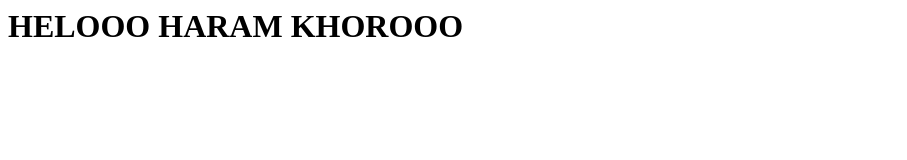
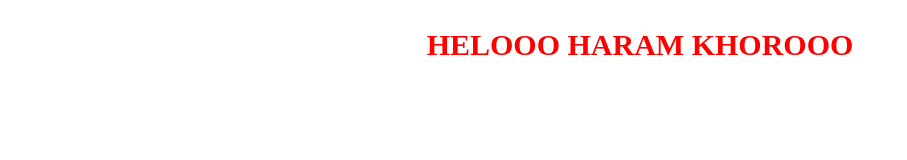
Before and after one commit to RaheemBhai/eproject-1, a plain HTML site: page index.html in a window 1280 px wide. Shown: the whole page, without its empty margins (0-907 px from the left). Drawn offline with Linux system fonts and the light colour scheme.

Commit message:
Update index.html

```diff
--- a/index.html
+++ b/index.html
@@ -2,6 +2,17 @@
   <head>
     <title>My Web</title>
   </head>
+  <style>
+    body{
+      display : flex;
+      justify-content:center;
+      align-item:center;
+    }
+    h1{
+      font-size :30px;
+      color:red;
+    }
+  </style>
   <body>
     <h1>HELOOO HARAM KHOROOO</h1>
   </body>
```
